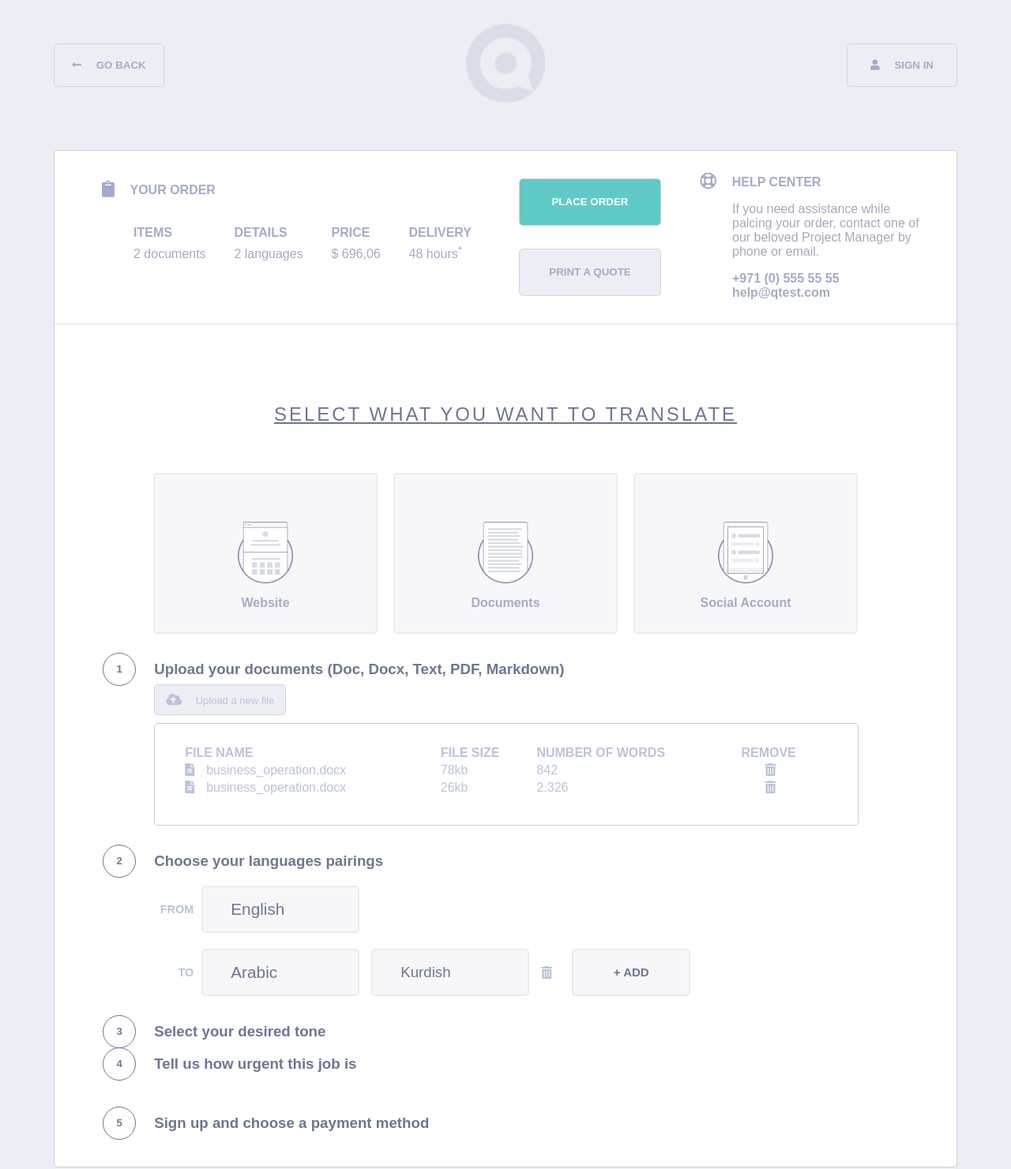
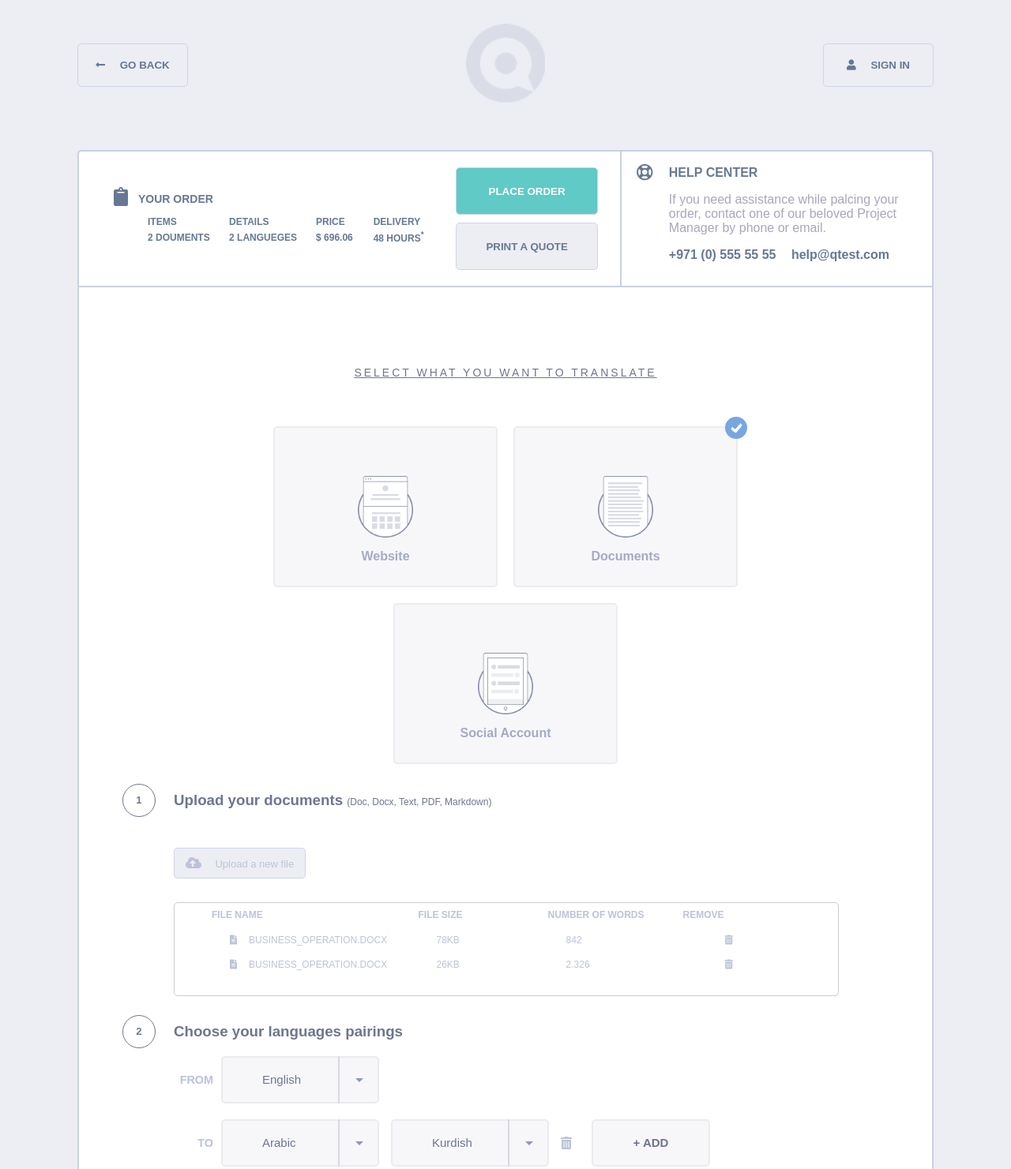
Before and after one commit to madmaxWMFU/html5-forms, a plain HTML site: page index.html in a window 1280 px wide. Shown: the top 1481 px of the page at 79% size. Drawn offline with Linux system fonts and the light colour scheme.

Commit message:
add section

```diff
--- a/css/style.css
+++ b/css/style.css
@@ -6,7 +6,7 @@ body {
 .container-header {
     display: flex;
     justify-content: space-between;
-    margin: 30px 60px;
+    margin: 30px 90px;
 }
 
 .logo-form {
@@ -17,7 +17,7 @@ body {
 }
 
 .text-color {
-    color: rgb(165, 171, 197);
+    color: #667893;
     font-weight: bold;
 }
 
@@ -40,10 +40,10 @@ body {
 }
 
 .container-form {
-    margin: 60px 60px;
+    margin: 60px 90px;
     height: auto;
-    background-color: rgb(255, 255, 255);
-    border: 1px solid rgb(202, 209, 225);
+    background-color: #fff;
+    border: 2px solid #c9d0e1;;
     border-radius: 5px;
 }
 
@@ -52,48 +52,49 @@ body {
     flex-direction: row;
     flex-wrap: wrap;
     width: 100%;
-    border-bottom: 1px solid rgb(221, 225, 236);
+    border-bottom: 2px solid #c9d0e1;
 }
 
 .user-order-left {
-    flex: 10 10 30%;
+    flex: 2 10 30%;
     display: flex;
     flex-direction: column;
-    padding: 40px 30px 50px 100px;
+    padding: 40px 0px 0px 75px;
 }
 
-.fa-clipboard {
-    margin-left: -40px;
-    margin-right: 15px;
+h2 {
+    font-size: 14px;
+    color: #6e768f;
+    position: relative;
+    display: block;
 }
 
-.order-data {
-    display: flex;
-    flex-direction: row;
-    justify-content: space-between;
-    padding-top: 36px;
+.user-order-left h2::before {
+    font-family: 'Font Awesome\ 5 Free';
+    content: '\f328';
+    position: absolute;
+    left: -31px;
+    top: -8px;
+    width: 30px;
+    height: 42px;
+    font-size: 24px;
 }
 
-.order-data-item {
-    display: flex;
-    flex-direction: column;
-    justify-content: space-between;
-}
-
-.order-data-item>span:first-child {
-    margin-bottom: 5px;
-}
-
-.order-data-item>span:last-child {
-    color: rgb(165, 171, 197);
+tr>th, tr>td {
+    text-align: left;
+    text-transform: uppercase;
+    font-size: 12px;
+    width: 330px;
+    padding-left: 10px;
+    padding-right: 10px;
 }
 
 .user-order-right {
-    flex: 3 3 10%;
     display: flex;
+    flex: 2 1 12%;
     flex-direction: column;
-    justify-content: space-around;
-    padding: 20px 30px;
+    justify-content: space-between;
+    padding: 20px;
 }
 
 .button-form {
@@ -119,7 +120,24 @@ body {
 
 .help-center {
     flex: 3 3 20%;
-    padding: 30px 30px 30px 60px;
+    padding: 5px 30px 30px 60px;
+    border-left: 2px solid #c9d0e1;
+}
+
+.help-center>h2 {
+    font-size: 16px;
+}
+
+.help-center>h2::before {
+    font-family: 'Font Awesome\ 5 Free';
+    content: "\f1cd";
+    position: absolute;
+    left: -41px;
+    top: -3px;
+    width: 42px;
+    height: 42px;
+    font-weight: normal;
+    font-size: 21px;
 }
 
 .fa-life-ring {
@@ -292,6 +310,15 @@ body {
     color: #6e768f;
 }
 
+.first-form-title>span {
+    font-weight: 400;
+    font-size: 12px;
+}
+
+.data-wrap {
+    margin: 60px 0px 40px;
+}
+
 .label-data-file {
     width: 180px;
     height: 60px;
@@ -334,11 +361,15 @@ body {
 
 .data-table {
     width: 100%;
-    padding: 25px 35px 35px 35px;
+    padding: 5px 35px 30px 35px;
 }
 
 .data-table~tr {
     margin-bottom: 10px;
+}
+
+.data-table td, .data-table tr {
+    padding: 15px 0px 0px 33px;
 }
 
 .data-table-head th {
@@ -379,41 +410,42 @@ body {
     margin-right: 15px;
 }
 
+.select_language::before {
+    position: absolute;
+    content: '';
+    width: 2px;
+    display: block;
+    height: 100%;
+    background-color: #d7d9e0;
+    z-index: 2;
+    right: 50px;
+}
+
+.select_language::after {
+    content: '';
+    border-style: solid;
+    border-width: 5px 5px 0 5px;
+    border-color: #9098b8 transparent transparent transparent;
+    position: absolute;
+    top: 50%;
+    right: 20px;
+    z-index: 1;
+    margin-top: -2px;
+}
+
 .select-items {
     width: 100%;
     height: 100%;
-    padding: 0 35px;
-    font-size: 1.3em;
+    padding: 0 50px;
+    font-size: 15px;
     cursor: pointer;
     border: 2px solid #ebebef;
     background: transparent;
     border-radius: 5px;
     color: #6e768f;
+    -webkit-appearance: none;
+    -moz-appearance: none;
     appearance: none;
-}
-
-.caret-down:after {
-    position: absolute;
-    font-family: 'FontAwesome';
-    top: 0;
-    left: 10px;
-    content: "\f0d7";
-}
-
-.select-items:after {
-    /* position: absolute;
-    font-size: 18px;
-    top: 0;
-    right: 0;
-    font-family: FontAwesome;
-    content: "\f0d7";
-    border-left: 1px solid #dadae3;
-    line-height: 44px;
-    text-align: right;
-    width: 50px;
-    text-align: center;
-    height: 50px;
-    pointer-events: none; */
 }
 
 .select-btn-add {
@@ -428,3 +460,57 @@ body {
     border: 2px solid #ebebef;
     font-weight: bold;
 }
+
+
+/**/
+
+
+.confidential-wrap {
+    display: flex;
+    flex-direction: row;
+    justify-content: flex-end;
+    margin-bottom: 50px;
+}
+
+.agree-wrap {
+    display: contents;
+}
+
+.agree-wrap> input {
+    margin: 22px 20px 0 0;
+}
+
+.agree-wrap> label {
+    margin-top: 20px;
+    margin-right: 25px;
+}
+
+.terms {
+    text-decoration: underline;
+}
+
+.confidential-wrap> button {
+    margin: 0 10px 0 10px;
+}
+
+.btn-place-order {
+    background-color: #5fcac6;
+    color: #fff;
+    border-color: #54aca9;
+}
+
+footer {
+    background-color: #444a62;
+}
+
+.footer-wrap {
+    padding: 70px 100px;
+    display: flex;
+    flex-direction: row;
+    justify-content: space-around;
+}
+
+.footer-wrap> div {
+    height: 100px;
+    width: 100px;
+}
--- a/index.html
+++ b/index.html
@@ -28,41 +28,33 @@
         <div class="container-form">
             <section class="order-information">
                 <div class="user-order-left">
-                    <div class="order-caption">
-                        <span class="fas fa-clipboard fa-lg text-color"></span>
-                        <span class="text-color">YOUR ORDER</span>
-                    </div>
-                    <div class="order-data">
-                        <div class="order-data-item">
-                            <span class="text-color">ITEMS</span>
-                            <span>2 documents</span>
-                        </div>
-                        <div class="order-data-item">
-                            <span class="text-color">DETAILS</span>
-                            <span>2 languages</span>
-                        </div>
-                        <div class="order-data-item">
-                            <span class="text-color">PRICE</span>
-                            <span>$ 696,06</span>
-                        </div>
-                        <div class="order-data-item">
-                            <span class="text-color">DELIVERY</span>
-                            <span>48 hours<sup>*</sup></span>
-                        </div>
-                    </div>
+                    <h2 class="text-color">YOUR ORDER</h2>
+                    <table>
+                        <thead>
+                            <tr>
+                                <th class="text-color">ITEMS</th>
+                                <th class="text-color">DETAILS</th>
+                                <th class="text-color">PRICE</th>
+                                <th class="text-color">DELIVERY</th>
+                            </tr>
+                        </thead>
+                        <tbody>
+                            <tr>
+                                <td class="text-color">2 douments</td>
+                                <td class="text-color">2 langueges</td>
+                                <td class="text-color">$ 696.06</td>
+                                <td class="text-color">48 hours<sup>*</sup></td>
+                            </tr>
+                        </tbody>
+                    </table>
                 </div>
                 <div class="user-order-right">
                     <button class="button-form submit-form"><span class="text-color">PLACE ORDER</span></button>
                     <button class="button-form"><span class="text-color">PRINT A QUOTE</span></button>
                 </div>
                 <div class="help-center">
-                    <div>
-                        <span class="far fa-life-ring fa-lg text-color"></span>
-                        <span class="text-color">HELP CENTER</span>
-                    </div>
-                    <div>
+                    <h2 class="text-color">HELP CENTER</h2>
                     <p class="contact-text">If you need assistance while palcing your order, contact one of our beloved Project Manager by phone or email.</p>
-                    </div>
                     <div>
                         <span class="text-color center-phone">+971 (0) 555 55 55</span>
                         <span class="text-color center-mail">help@qtest.com</span>
@@ -80,7 +72,7 @@
                                 <span class="item-text">Website</span>
                             </label>
                             <label for="document" class="item-radio item-document">
-                                    <input type="radio" name="change-type" id="document" value="Documents">
+                                <input type="radio" name="change-type" id="document" value="Documents" checked="">
                                 <span class="item-checked"></span>
                                 <span class="item-text">Documents</span>
                             </label>
@@ -93,11 +85,13 @@
                     </fieldset>
                     <fieldset class="selections second-selection">
                         <h3 class="first-form-title">Upload your documents <span>(Doc, Docx, Text, PDF, Markdown)</span></h3>
+                        <div class="data-wrap">
                             <label for="data-file" class="label-data-file">
                                 <span class="fas fa-cloud-upload-alt"></span>
                                 <span>Upload a new file</span>
                             </label>
                             <input type="file" id="data-file" class="data-file" accept="image/*" multiple="">
+                        </div>
                         <div class="files-information">
                             <table class="data-table">
                                 <thead class="data-table-head">
@@ -170,14 +164,26 @@
                         <h3 class="fifth-form-title">Sign up and choose a payment method</h3>
                     </fieldset>
                     <fieldset class="selections sixth-selection">
-
+                        <div class="confidential-wrap">
+                            <div class="agree-wrap">
+                                <input type="checkbox" name="">
+                                <label class="text-color">I agree to the <span class="terms">Terms & Conditions</span></label>
+                            </div>
+                            <button class="button-header btn-place-order">Place order</button>
+                            <button class="button-header text-color">Print a quote</button>
+                        </div>
                     </fieldset>
                 </form>
             </section>
         </div>
     </main>
     <footer>
-        <a></a>
+        <div class="footer-wrap">
+            <div></div>
+            <div></div>
+            <div></div>
+            <div></div>
+        </div>
     </footer>
 </body>
 
```
Also changed, not shown: img/file.png (added). Lines whose indentation alone changed are shown as unchanged.
